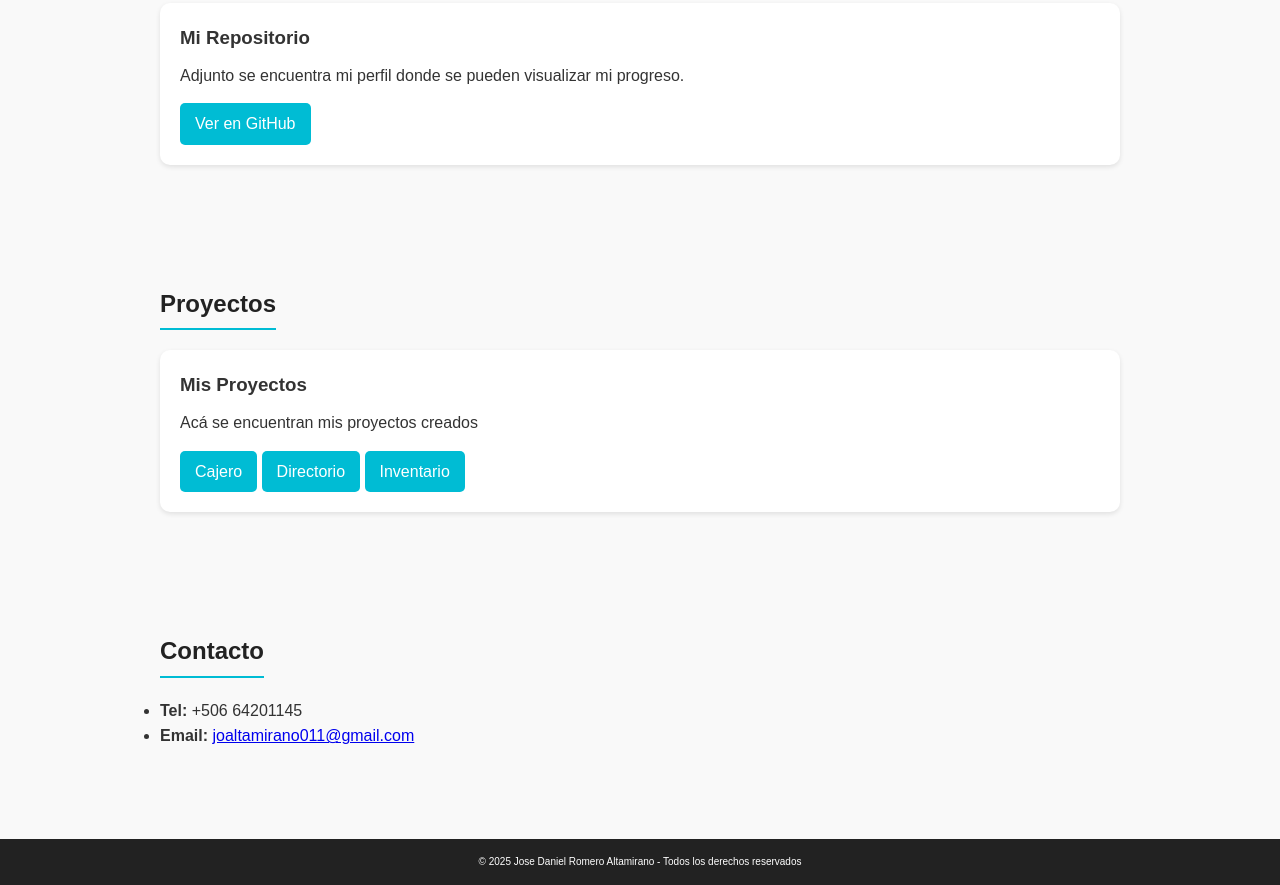
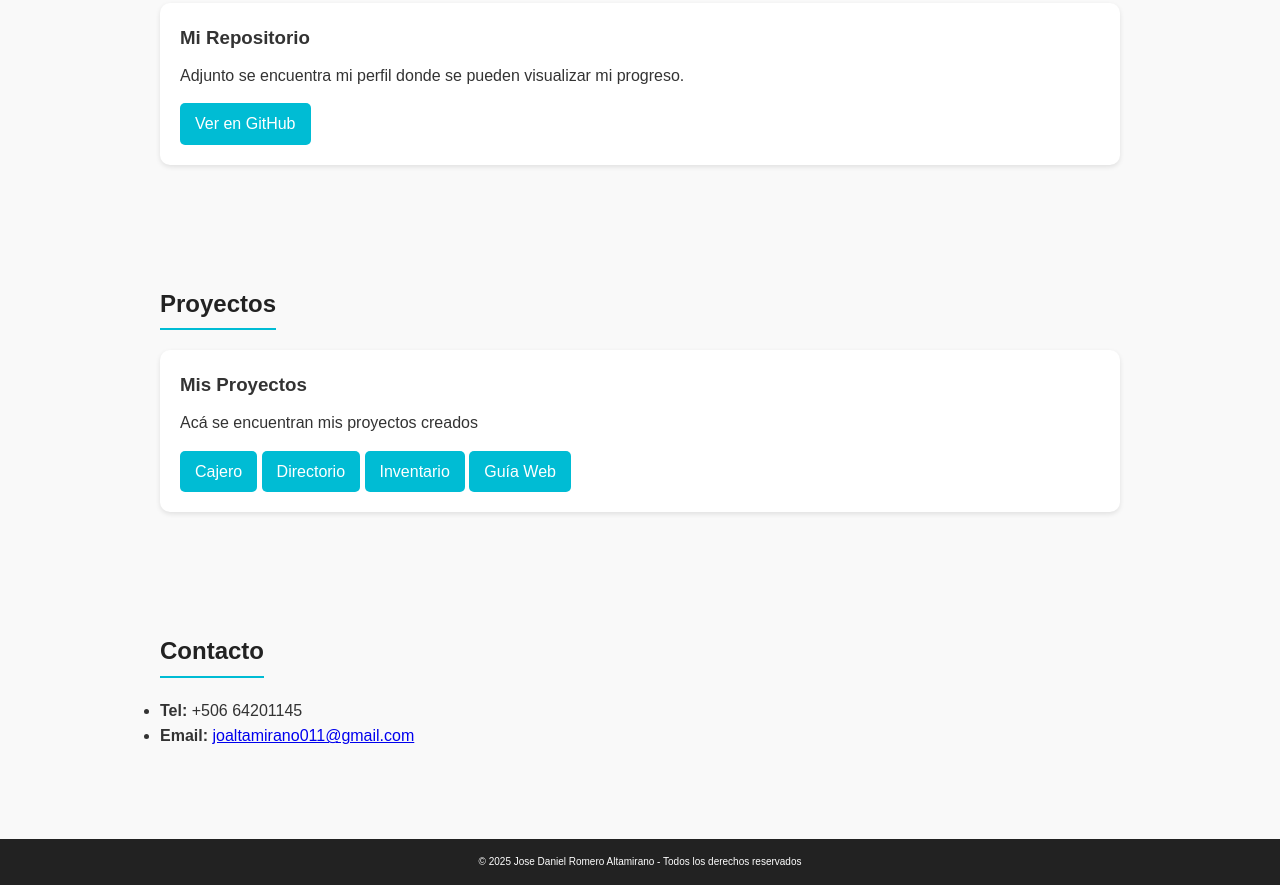
Before and after one commit to jaltamirano11/Portafolio-Profesional, a plain HTML site: page index.html in a window 1280 px wide. Shown: the part 840-1725 px from the top of the page. Drawn offline with Linux system fonts and the light colour scheme.

Commit message:
Add files via upload

```diff
--- a/index.html
+++ b/index.html
@@ -68,6 +68,7 @@
                 <a href="https://jaltamirano11.github.io/Login_Cajero/" target="_blank">Cajero</a>
                 <a href="https://jaltamirano11.github.io/Directorio-de-Usuarios/" target="_blank">Directorio</a>
                 <a href="https://jaltamirano11.github.io/Catalogo_de_Productos/" target="_blank">Inventario</a>
+                <a href="https://jaltamirano11.github.io/Gu-a-Web/" target="_blank">Guía Web</a>
             </div>
         </div>
     </section>
```
Also changed, not shown: style.css (+0 -7 lines).
